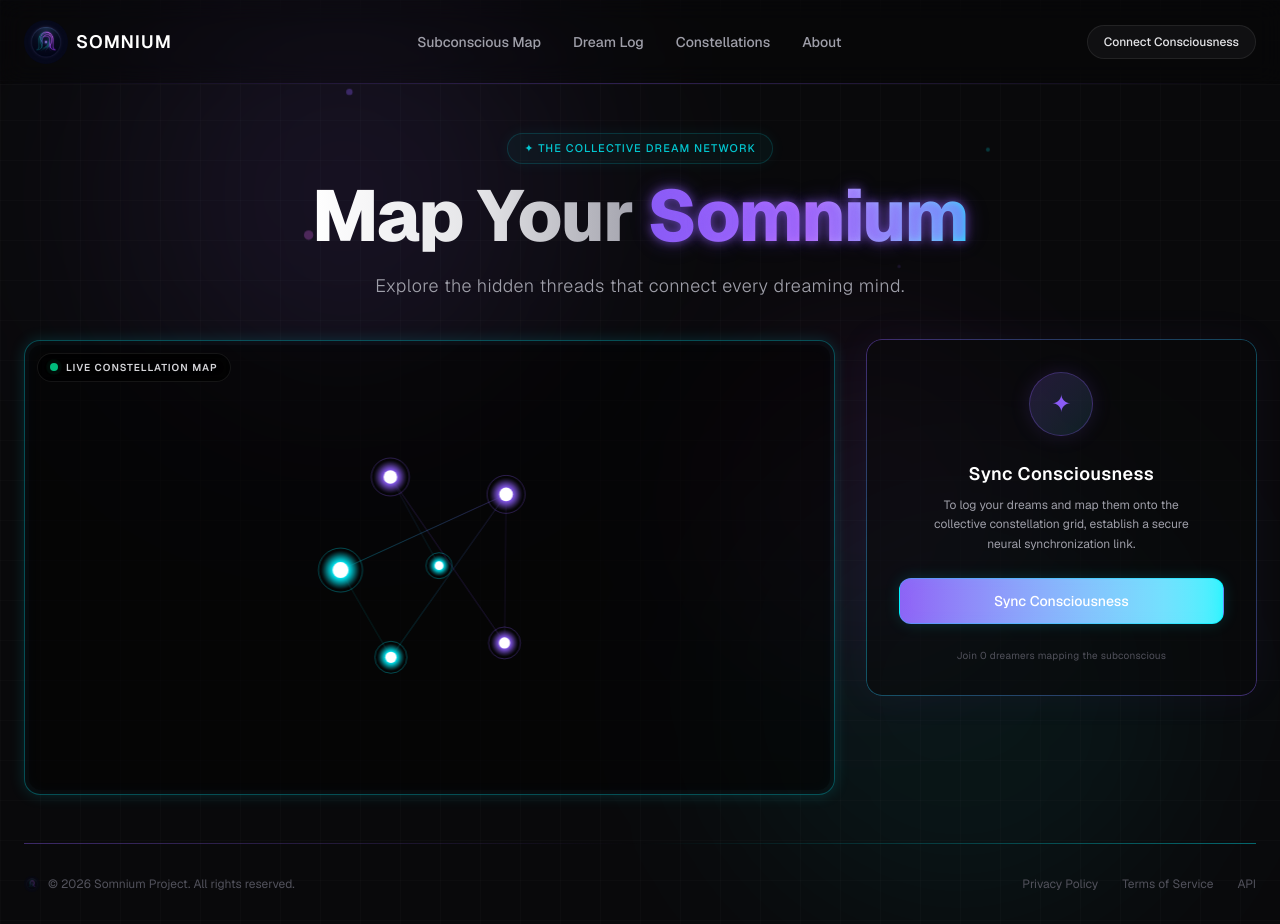
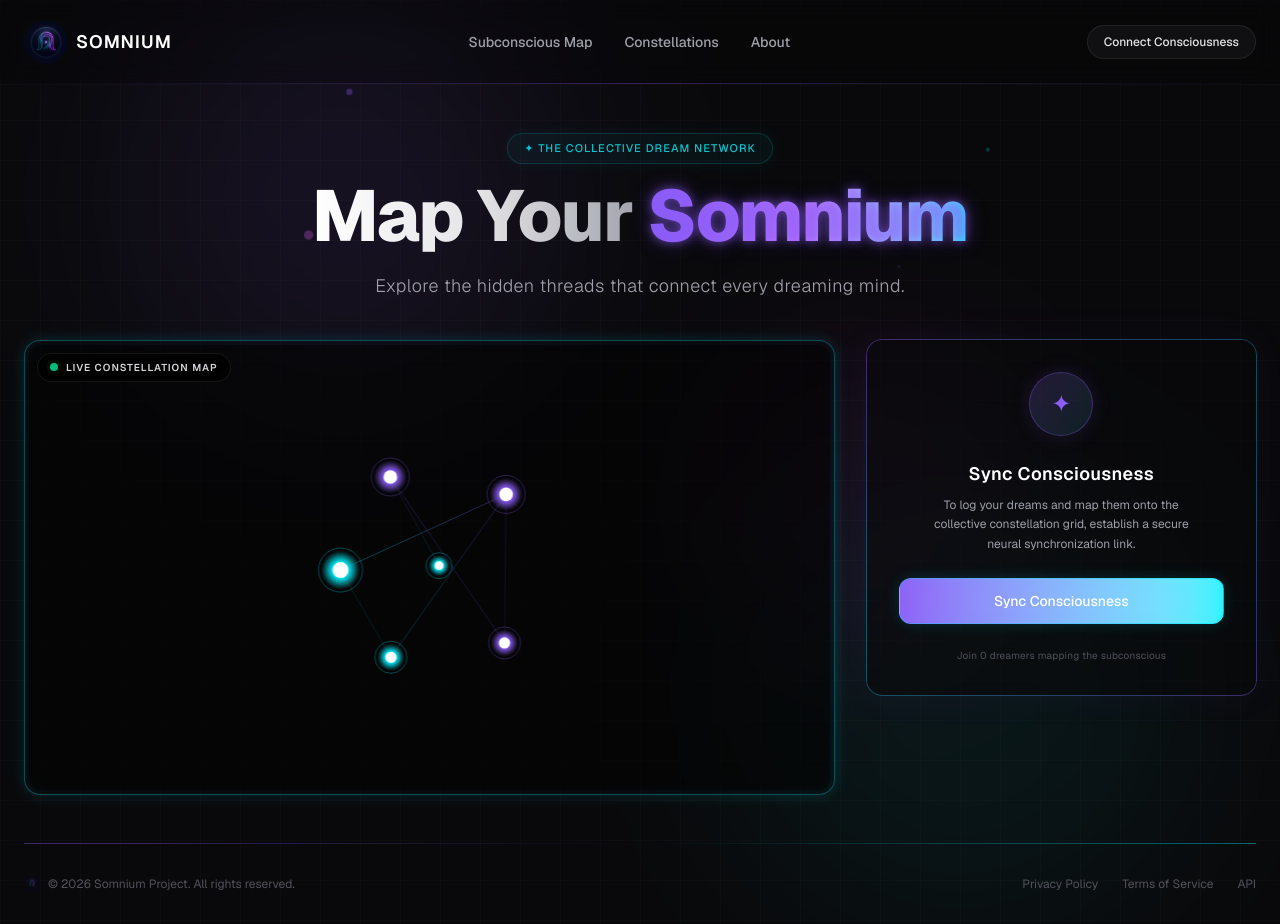
Before and after one commit to iamyoussef2005/Somnium, a Next.js app: page / in a window 1280 px wide. Built offline with nearby package versions, Linux system fonts and the light colour scheme; no server answers; the database is empty.

Commit message:
ui: remove redundant 'Dream Log' navbar link

```diff
--- a/src/app/page.tsx
+++ b/src/app/page.tsx
@@ -55,12 +55,6 @@ export default function Home() {
               className="hover:text-white transition-colors cursor-pointer"
             >
               Subconscious Map
-            </button>
-            <button
-              onClick={() => scrollTo(formRef, "form")}
-              className="hover:text-white transition-colors cursor-pointer"
-            >
-              Dream Log
             </button>
             <Link href="/themes" className="hover:text-white transition-colors">
               Constellations
```
